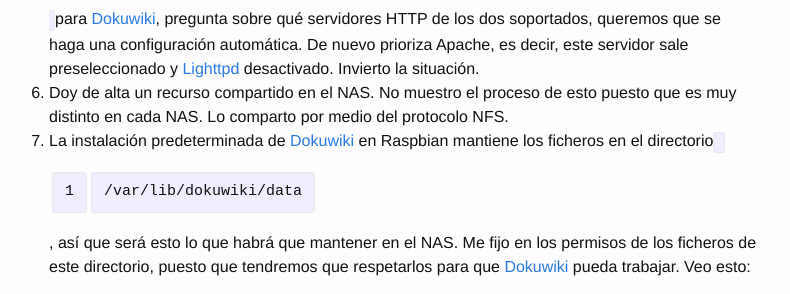
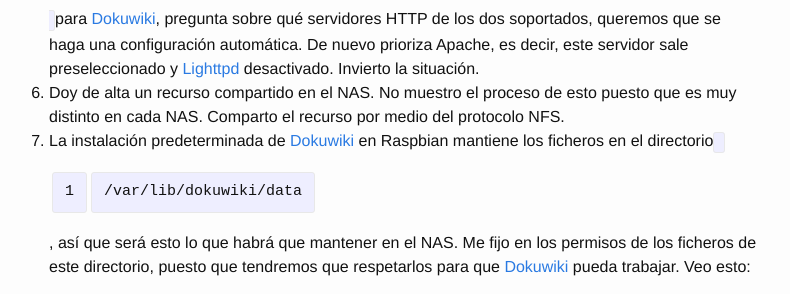
Before and after one commit to eduardofilo/eduardofilo.jekyll, a Jekyll site: the page built from _posts/2014-12-26-dokuwiki-raspi.md, in a window 1280 px wide and 900 px high, scrolled down 1554 px. Shown: the part 176-470 px from the top of the window, without its empty margins (251-1041 px from the left). Built offline with Jekyll 4.4.1, drawn with Linux system fonts in a browser that asks for light colours; Markdown is read by kramdown in place of the engine named in the settings.

Commit message:
Cambio menor.

```diff
--- a/_posts/2014-12-26-dokuwiki-raspi.md
+++ b/_posts/2014-12-26-dokuwiki-raspi.md
@@ -29,7 +29,7 @@ Antes de empezar, un comentario. Voy a utilizar el paquete `dokuwiki` de la dist
         sudo apt-get install dokuwiki
 
 5. Durante la instalación del paquete aparece un diálogo de configuración en el que, aparte de solicitar el password del usuario `admin` para [Dokuwiki][dokuwiki], pregunta sobre qué servidores HTTP de los dos soportados, queremos que se haga una configuración automática. De nuevo prioriza Apache, es decir, este servidor sale preseleccionado y [Lighttpd][lighty] desactivado. Invierto la situación.
-6. Doy de alta un recurso compartido en el NAS. No muestro el proceso de esto puesto que es muy distinto en cada NAS. Lo comparto por medio del protocolo NFS.
+6. Doy de alta un recurso compartido en el NAS. No muestro el proceso de esto puesto que es muy distinto en cada NAS. Comparto el recurso por medio del protocolo NFS.
 7. La instalación predeterminada de [Dokuwiki][dokuwiki] en Raspbian mantiene los ficheros en el directorio `/var/lib/dokuwiki/data`, así que será esto lo que habrá que mantener en el NAS. Me fijo en los permisos de los ficheros de este directorio, puesto que tendremos que respetarlos para que [Dokuwiki][dokuwiki] pueda trabajar. Veo esto:
 
         edumoreno@raspi-git /var/lib/dokuwiki/data $ ls -l
```
